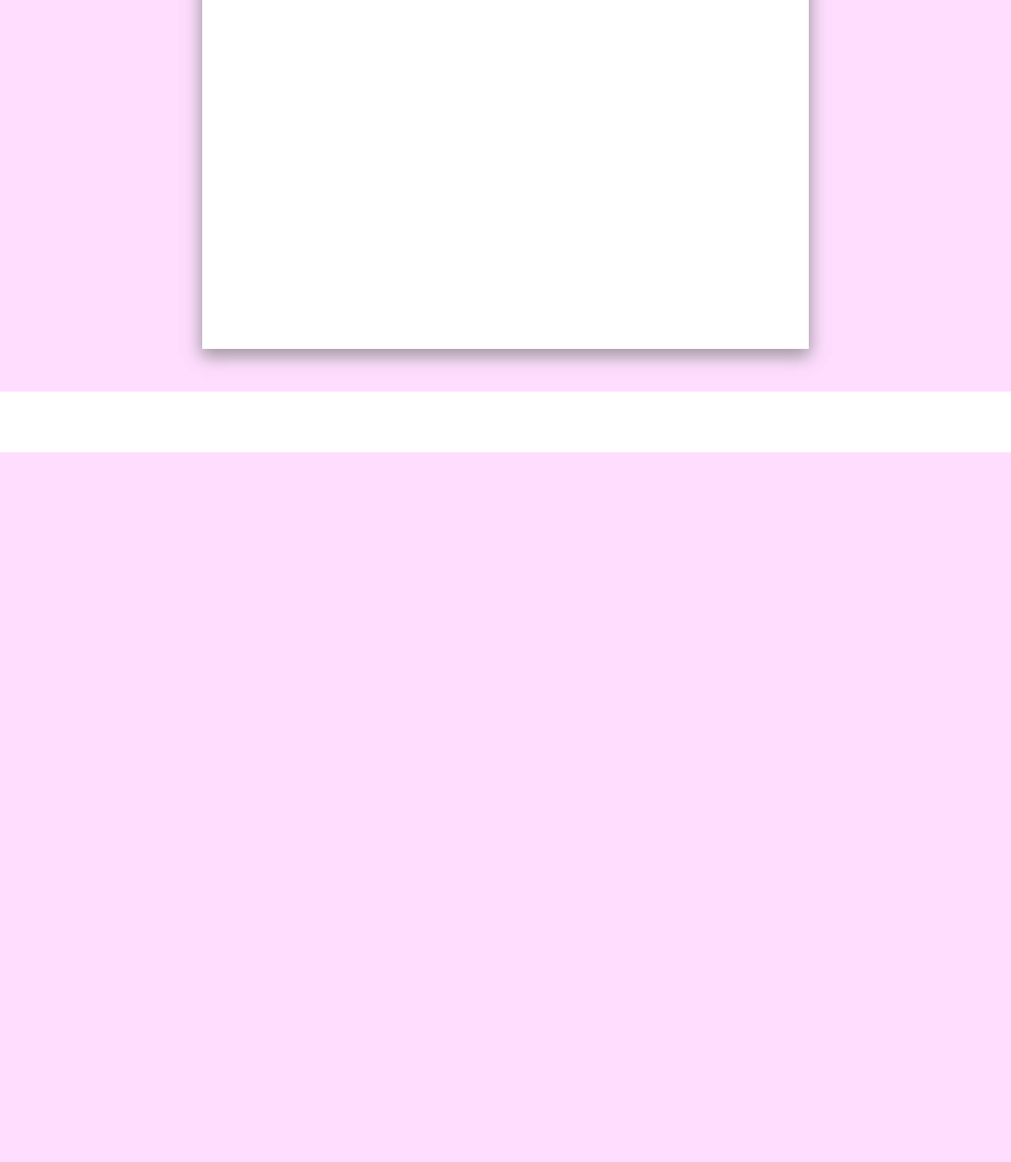
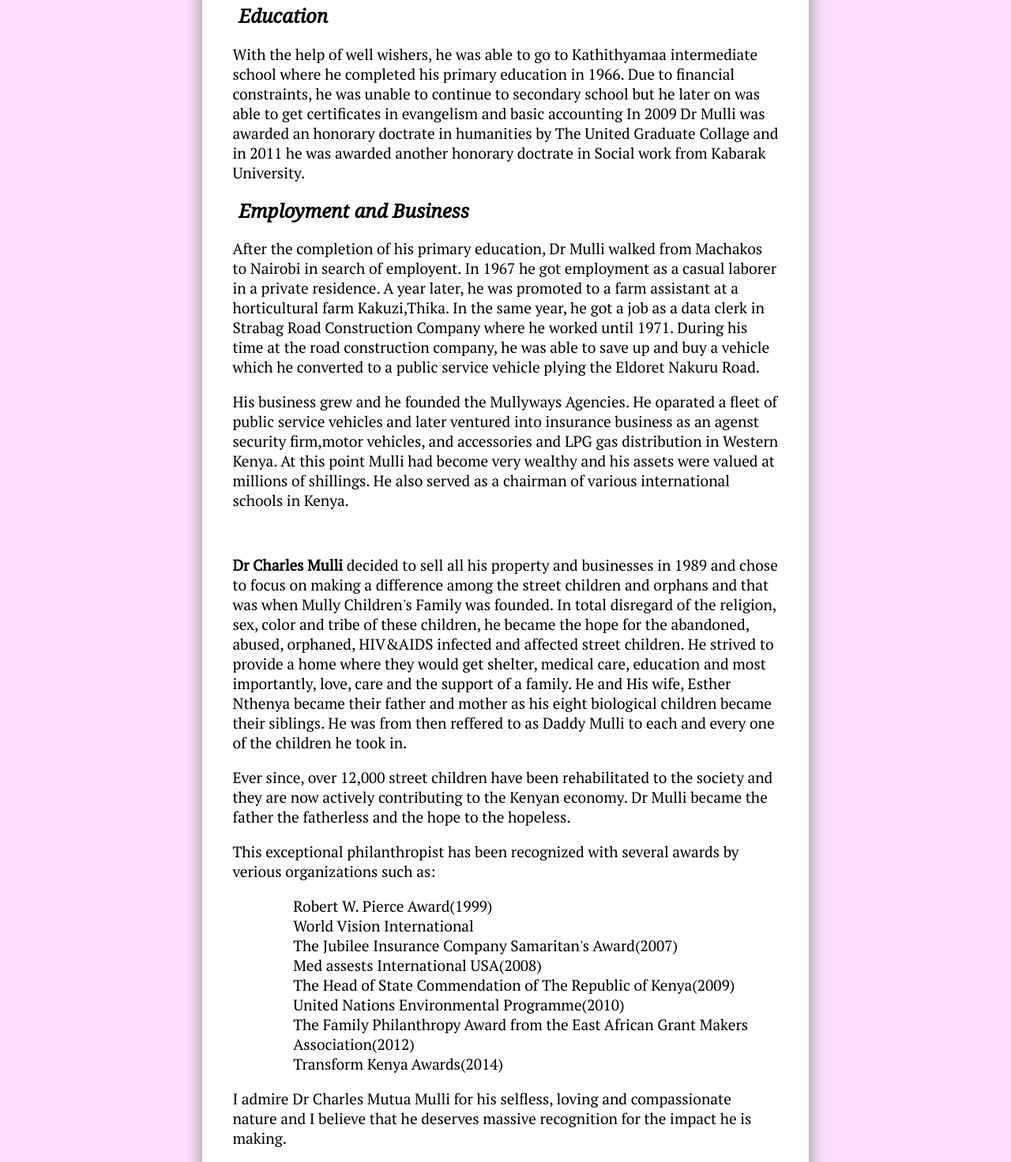
Before and after one commit to rehemafaith/drmulli-tribute, a plain HTML site: page index.html in a window 1280 px wide. Shown: the part 728-2200 px from the top of the page at 79% size. Before the commit the page ends 1301 px from the top, so only its background shows below. Drawn offline with Linux system fonts and the light colour scheme.

Commit message:
added final page

```diff
--- a/index.html
+++ b/index.html
@@ -4,12 +4,15 @@
     <meta charset="UTF-8">
     <meta name="viewport" content="width=device-width, initial-scale=1.0">
     <title>Attribute</title>
+    <!-- <link rel="preconnect" href="https://fonts.gstatic.com">
+    <link href="https://fonts.googleapis.com/css2?family=Noto+Serif:ital@1&family=PT+Serif&display=swap" rel="stylesheet"> -->
     <link rel="preconnect" href="https://fonts.gstatic.com">
-    <link href="https://fonts.googleapis.com/css2?family=Noto+Serif:ital@1&display=swap" rel="stylesheet">
+<link href="https://fonts.googleapis.com/css2?family=Dancing+Script:wght@700&family=Noto+Serif:ital@1&family=PT+Serif&display=swap" rel="stylesheet">
     <style>
         body{
             background-color: #FEDDFE;
             margin: 0;
+
         }
         .title{
             text-align: center;
@@ -23,10 +26,11 @@
         }
         .main-content{
             background-color: #ffffff;
-            padding: 20%;
+            padding-top: 1%;
+
             margin-left: 20%;
             margin-right: 20%;
-            padding-bottom: 50%;
+            padding-bottom: 10%;
             box-shadow:0px 8px 20px #8888,0px 8px 20px #8888;
             display: block;
         }
@@ -39,10 +43,41 @@
             font-family: 'Noto Serif', serif;
             background-color: #ffffff
         }
+        .main-content h1{
+            text-align: left;
+            padding-left: 6%;
+
+            font-weight: bold;
+            font-size: 1.5em;
+            font-family: 'Noto Serif', serif;
+
+        }
+        #paragraph1{
+            padding-top:3% ;
+
+
+        }
+        .main-content p{
+            padding-left: 5%;
+            padding-right: 5%;
+            font-size: 1.2em;
+            text-align: left;
+            font-family: 'PT Serif', serif;
+        }
+        ul {
+            padding-left: 15%;
+            padding-right: 5%;
+            font-size: 1.2em;
+            text-align: left;
+            font-family: 'PT Serif', serif;
+            list-style:none ;
+        }
+
     </style>
 </head>
 <body>
     <div  class="title">
+        <h3 style="font-family: 'Dancing Script', cursive;">A tribute to</h3>
         <h1>Ev.Dr Charles Mutua Mulli</h1>
         <h4>(Founder of Mulli Children's Family group of homes and schools)</h4>
     </div>
@@ -50,6 +85,30 @@
     <br>
     <br>
     <div class="main-content">
+        <p id="paragraph1"><strong>Dr Charles Mutua Mulli</strong> is a well known and celebrated Kenyan philanthropist. He is the founder and proprietor of the Mulli Children's Family group of homes and schools. Mulli Children's Family is a non-governmental organization that is a home to many less fortunate children. With a motto of "Saving children's lives" they aim to bring hope to street children and orphans.</p>
+        <h1>Early  life </h1>
+        <p>Dr Charles Mulli was born on 7th January 1949 in Kithithyamaa village,Kangundo,Machakos as the first born in a family of eight.  At the age of six, his parents abandoned him with his poor aunt as they went in search of greener pastures. He spent most of his growing up begging in the streets since his aunt had minimal resources to support both her own children and him.</p>
+        <h1>Education </h1>
+        <p>With the help of well wishers, he was able to go to Kathithyamaa intermediate school where he completed his primary education in 1966. Due to financial constraints, he was unable to continue to secondary school but he later on was able to get certificates in evangelism and basic accounting In 2009 Dr Mulli was awarded an honorary doctrate in humanities by The United Graduate Collage and in 2011 he was awarded another honorary doctrate in Social work from Kabarak University.</p>
+        <h1>Employment and Business</h1>
+        <p>After the completion of his primary education, Dr Mulli walked from Machakos to Nairobi in search of employent. In 1967 he got employment as a casual laborer in a private residence. A year later, he was promoted to a farm assistant at a horticultural farm Kakuzi,Thika. In the same year, he got a job as a data clerk in Strabag Road Construction Company where he worked until 1971. During his time at the road construction company, he was able to save up and buy a vehicle which he converted to a public service vehicle plying the Eldoret Nakuru Road.</p>
+        <p>His business grew and he founded the Mullyways Agencies. He oparated a fleet of public service vehicles and later ventured into insurance business as an agenst security firm,motor vehicles, and accessories and LPG gas distribution in Western Kenya. At this point Mulli had become very wealthy and his assets were valued at millions of shillings. He also served as a chairman of various international schools in Kenya.</p>
+        <br>
+        <p><strong>Dr Charles Mulli</strong> decided to sell all his property and businesses in 1989 and chose to focus on making a difference among the street children and orphans and that was when Mully Children's Family was founded. In total disregard of the religion, sex, color and tribe of these children, he became the hope for the abandoned, abused, orphaned, HIV&AIDS infected and affected street children. He strived to provide a home where they would get shelter, medical care, education and most importantly, love, care and the support of a family. He and His wife, Esther Nthenya became their father and mother as his eight biological children became their siblings. He was from then reffered to as Daddy Mulli to each and every one of the children he took in.</p>
+        <p>Ever since, over 12,000 street children have been rehabilitated to the society and they are now actively contributing to the Kenyan economy. Dr Mulli became the father the fatherless and the hope to the hopeless. </p>
+
+        <p>This exceptional philanthropist has been recognized with several awards by verious organizations such as:</p>
+        <ul>
+            <li>Robert W. Pierce Award(1999)</li>
+            <li>World Vision International</li>
+            <li>The Jubilee Insurance Company Samaritan's Award(2007)</li>
+            <li>Med assests International USA(2008)</li>
+            <li>The Head of State Commendation of The Republic of Kenya(2009)</li>
+            <li>United Nations Environmental Programme(2010)</li>
+            <li>The Family Philanthropy Award from the East African Grant Makers Association(2012)</li>
+            <li>Transform Kenya Awards(2014)</li>
+        </ul>
+        <p> I admire Dr Charles Mutua Mulli for his selfless, loving and compassionate nature and I believe that he deserves massive recognition for the impact he is making. </p>
 
     </div>
     <br>
```
